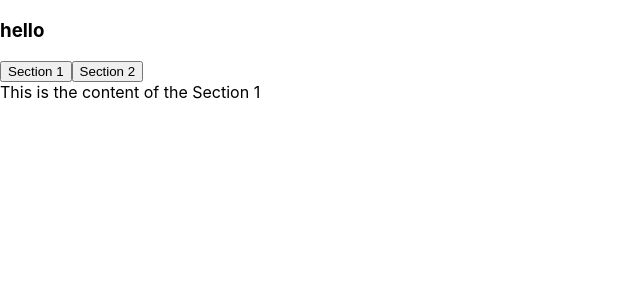
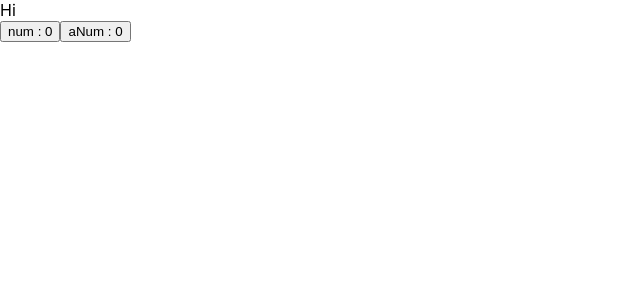
Before and after one commit to JungSWon/React_Hooks, a React (Create React App) app in the folder react_hooks/: page / in a window 1280 px wide. Shown: the top 300 px of the page, without its empty margins (0-640 px from the left). Built offline with nearby package versions, Linux system fonts and the light colour scheme.

Commit message:
0710 : fin chapter #2.0 Introduction to useEffect

```diff
--- a/react_hooks/src/index.js
+++ b/react_hooks/src/index.js
@@ -1,40 +1,23 @@
-import React, { useState } from "react";
+import React, { useState, useEffect } from "react";
 import ReactDOM from "react-dom";
 import "./styles.css";
 
-const content = [
-  {
-    tab: "Section 1",
-    content: "This is the content of the Section 1"
-  },
-  {
-    tab: "Section 2",
-    content: "This is the content of the Section 2"
-  }
-];
+// useEffect는
+// React의 ComponentWillUnmount , ComponentDidMount, ComponentWillUpdate와 유사하다.
+// useEffect의 첫번째 인자는 function으로써의 effect,
+// 두번째인자 deps를 쓴다면(if present,) deps리스트에 있는 값일 때만 값이 변하도록 한다.
+const App = () => {
+  const sayHello = () => console.log("hello!");
+  const [num, setNum] = useState(0);
+  const [aNum, setAnum] = useState(0);
+  // 변수 num 상태값이 바뀔 때만 sayHello()  하겠다!
+  useEffect(sayHello, [num]);
 
-const useTabs = (initialTab, allTabs) => {
-  if (!allTabs || !Array.isArray(allTabs)) {
-    return;
-  }
-  //  useState()의 첫번째 인자는 state, 두번째인자는 setstate함수인듯하다
-  const [currentIndex, setCurrentIndex] = useState(initialTab);
-  return {
-    currentItem: allTabs[currentIndex],
-    changeItem: setCurrentIndex
-  };
-};
-
-const App = () => {
-  const { currentItem, changeItem } = useTabs(0, content);
-  console.log(currentItem, changeItem);
   return (
       <div className="App">
-        <h3>hello</h3>
-        {content.map((sec, index) => (
-            <button onClick={() => changeItem(index)}>{sec.tab}</button>
-        ))}
-        <div> {currentItem.content} </div>
+        <div>Hi</div>
+        <button onClick={() => setNum(num + 1)}>num : {num}</button>
+        <button onClick={() => setAnum(aNum + 1)}>aNum : {aNum}</button>
       </div>
   );
 };
```
Also changed, not shown: 1 other file (tests, documents, lock files or other folders).
